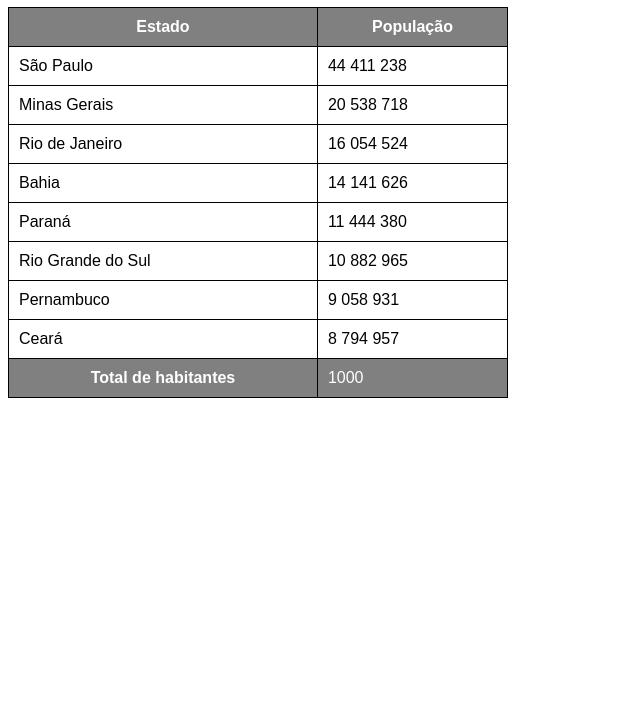
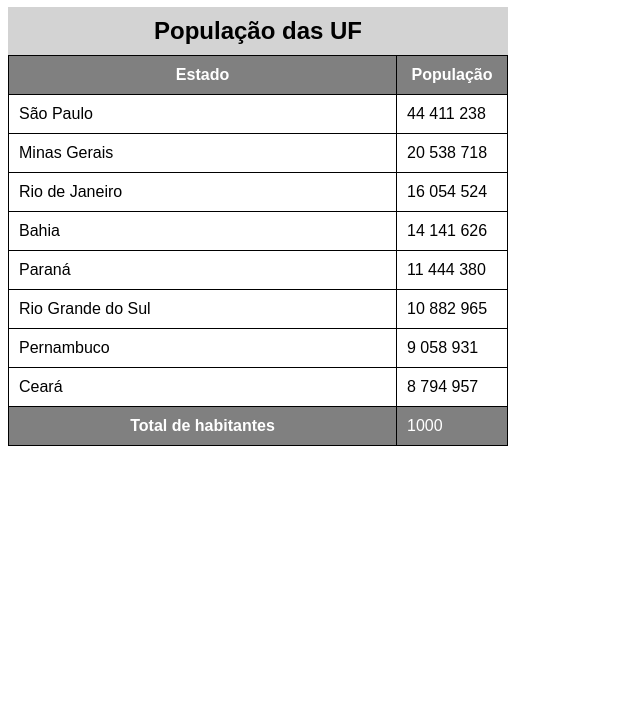
Before and after one commit to EdwardTeach15/html-css, a plain HTML site: page exercicios/ex023/tabela002.html in a window 1280 px wide. Shown: the part 73-800 px from the top of the page, without its empty margins (0-640 px from the left). Drawn offline with Linux system fonts and the light colour scheme.

Commit message:
Update tabela002.html

```diff
--- a/exercicios/ex023/tabela002.html
+++ b/exercicios/ex023/tabela002.html
@@ -19,6 +19,13 @@
             padding: 10px;
         }
 
+        caption{
+            font-size: 1.5em;
+            font-weight: bold;
+            padding: 10px;
+            background-color: lightgray;
+        }
+
         thead, tfoot{
             background-color: gray;
             color: white;
@@ -30,6 +37,7 @@
     <!--
         ANATOMIA PARA TABELAS GRANDES
         TABLE
+            CAPTION
             THEAD
                 TR, TD, TH
             TBODY
@@ -38,10 +46,11 @@
                 TR, TD, TH
     -->
     <table>
+        <caption>População das UF</caption>
         <thead>
             <tr>
-                <th>Estado</th>
-                <th>População</th>
+                <th scope="col">Estado</th>
+                <th scope="col" style="width: 90px;">População</th>
             </tr>
         </thead>
         <tbody>
@@ -80,7 +89,7 @@
         </tbody>
         <tfoot>
             <tr>
-                <th>Total de habitantes</th>
+                <th scope="row">Total de habitantes</th>
                 <td>1000</td>
             </tr>
         </tfoot>
```
